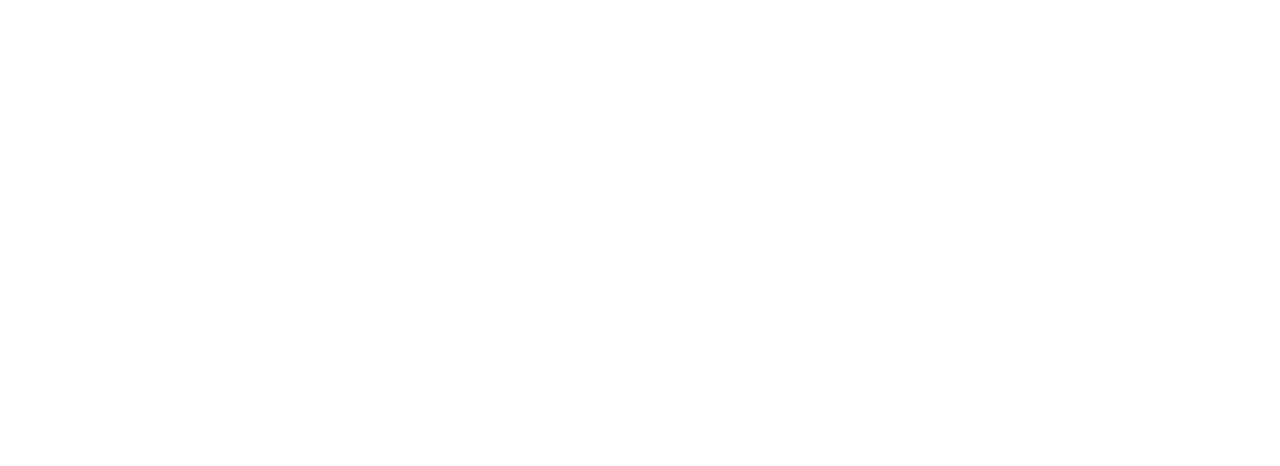
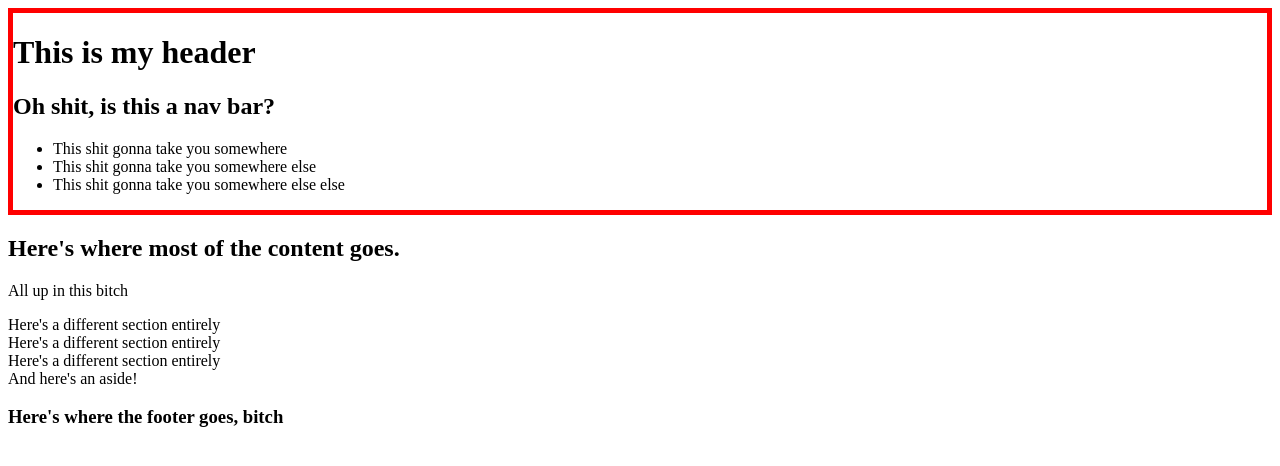
Before and after one commit to Jevenden/Portfolio, a plain HTML site: page Portfolio-1.html in a window 1280 px wide. Drawn offline with Linux system fonts and the light colour scheme.

Commit message:
Initial Framework

```diff
--- a/Portfolio-1.html
+++ b/Portfolio-1.html
@@ -1,15 +1,38 @@
 <!DOCTYPE html>
-<html>
+<html lang="en-us">
   <head>
+    <meta charset="UTF-8" />
+    <link rel="stylesheet" href="./assets/Portfolio Stylesheet-1.css" />
     <title>John Evenden's Portfolio</title>
-    <meta charset="UTF-8" />
-    <link
-      rel="stylesheet"
-      type="text/css"
-      href="./Assets/Portfolio Stylesheet-1.css"
-    />
   </head>
+
   <body>
-    <header></header>
+    <!--Header-->
+    <header>
+      <h1>This is my header</h1>
+      <!--Navbar-->
+      <nav>
+        <h2>Oh shit, is this a nav bar?</h2>
+        <ul>
+          <li>This shit gonna take you somewhere</li>
+          <li>This shit gonna take you somewhere else</li>
+          <li>This shit gonna take you somewhere else else</li>
+        </ul>
+      </nav>
+    </header>
+
+    <!--Body-->
+    <main>
+      <h2>Here's where most of the content goes.</h2>
+      <p>All up in this bitch</p>
+      <section>Here's a different section entirely</section>
+      <section>Here's a different section entirely</section>
+      <section>Here's a different section entirely</section>
+      <aside>And here's an aside!</aside>
+    </main>
+    <!--Footer-->
+    <footer>
+      <h3>Here's where the footer goes, bitch</h3>
+    </footer>
   </body>
 </html>
--- a/assets/Portfolio Stylesheet-1.css
+++ b/assets/Portfolio Stylesheet-1.css
@@ -1,3 +1,8 @@
 * {
     box-sizing: border-box;
 }
+
+header {
+    border: 5px solid red
+
+}
```
